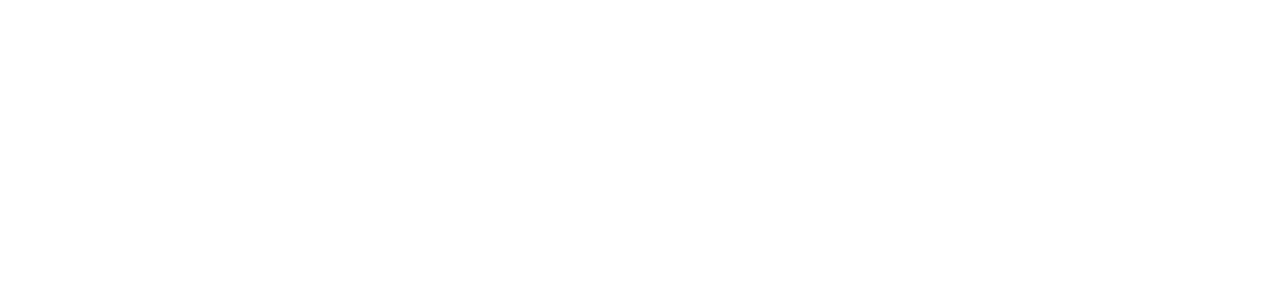
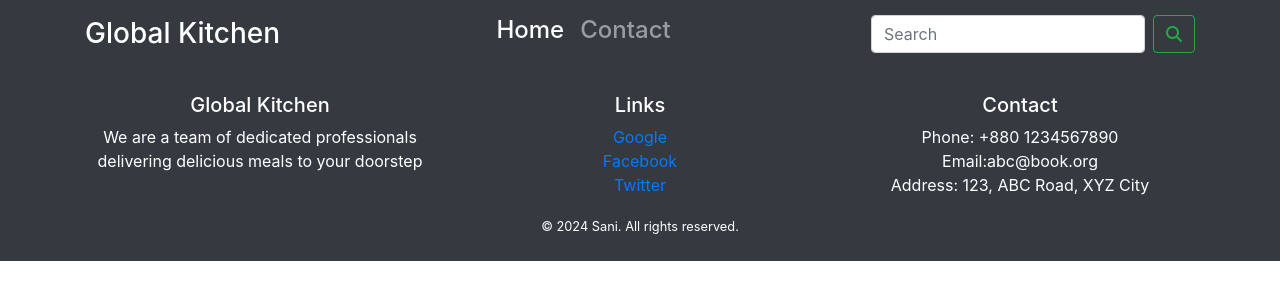
Before and after one commit to Sani1189/simple-recipe-site, a plain HTML site: page index.html in a window 1280 px wide. Drawn offline with nearby package versions, Linux system fonts and the light colour scheme.

Commit message:
nav and footer

```diff
--- a/index.html
+++ b/index.html
@@ -4,8 +4,70 @@
     <meta charset="UTF-8">
     <meta name="viewport" content="width=device-width, initial-scale=1.0">
     <title>Global Kitchen</title>
-</head>
+    <link rel="stylesheet" href="https://stackpath.bootstrapcdn.com/bootstrap/4.3.1/css/bootstrap.min.css"
+      integrity="sha384-ggOyR0iXCbMQv3Xipma34MD+dH/1fQ784/j6cY/iJTQUOhcWr7x9JvoRxT2MZw1T" crossorigin="anonymous">
+    <link rel="stylesheet" href="https://cdnjs.cloudflare.com/ajax/libs/font-awesome/6.0.0-beta3/css/all.min.css">
+    <link rel="stylesheet" href="style.css">
+    <script src="https://kit.fontawesome.com/6b1870cd0b.js" crossorigin="anonymous"></script>
+  </head>
 <body>
+    <nav class="navbar navbar-expand-lg navbar-dark mybgcolor bg-dark">
+        <div class="container">
+          <a class="navbar-brand" href="index.html"><span class="h3">Global Kitchen</span></a>
+          <button class="navbar-toggler" type="button" data-toggle="collapse" data-target="#navbarNav"
+            aria-controls="navbarNav" aria-expanded="false" aria-label="Toggle navigation">
+            <span class="navbar-toggler-icon"></span>
+          </button>
+          <div class="collapse navbar-collapse" id="navbarNav">
 
+            <ul class="navbar-nav mx-auto">
+              <li class="nav-item active">
+                <a class="nav-link h4" href="#home">Home</a>
+              </li>
+              <li class="nav-item">
+                <a class="nav-link h4" href="#footer">Contact</a>
+              </li>
+            </ul>
+            <form class="form-inline my-2 my-lg-0 ">
+              <input class="form-control mr-sm-2" type="search" placeholder="Search" aria-label="Search">
+              <button class="btn btn-outline-success my-2 my-sm-0" type="submit"><i class="fas fa-search"></i></button>
+            </form>
+          </div>
+        </div>
+      </nav>
+      <footer id="sticky-footer" class="flex-shrink-0 py-4 bg-dark mybgcolor text-white">
+        <div class="container">
+            <div class="row ">
+                <div class="col-md-4 text-center mx-auto">
+                    <h5>Global Kitchen</h5>
+                    <p>
+                        We are a team of dedicated professionals delivering delicious meals to your doorstep
+                    </p>
+                </div>
+                <div class="col-md-4 text-center mx-auto">
+                    <h5>Links</h5>
+                    <ul class="list-unstyled">
+                        <li><a href="https://google.com">Google</a>
+                        </li>
+                        <li><a href="https://facebook.com">Facebook</a>
+                        </li>
+                        <li><a href="https://twitter.com">Twitter</a>
+                    </ul>
+                </div>
+                <div class="col-md-4 text-center mx-auto">
+                    <h5>Contact</h5>
+                    <ul class="list-unstyled">
+                        <li>Phone: +880 1234567890</li>
+                        <li>Email:abc@book.org
+                        </li>
+                        <li>Address: 123, ABC Road, XYZ City</li>
+                    </ul>
+                </div>
+            </div>
+        </div>
+        <div class="container text-center">
+            <small>&copy; 2024 Sani. All rights reserved.</small>
+        </div>
+    </footer>
 </body>
 </html>
```
